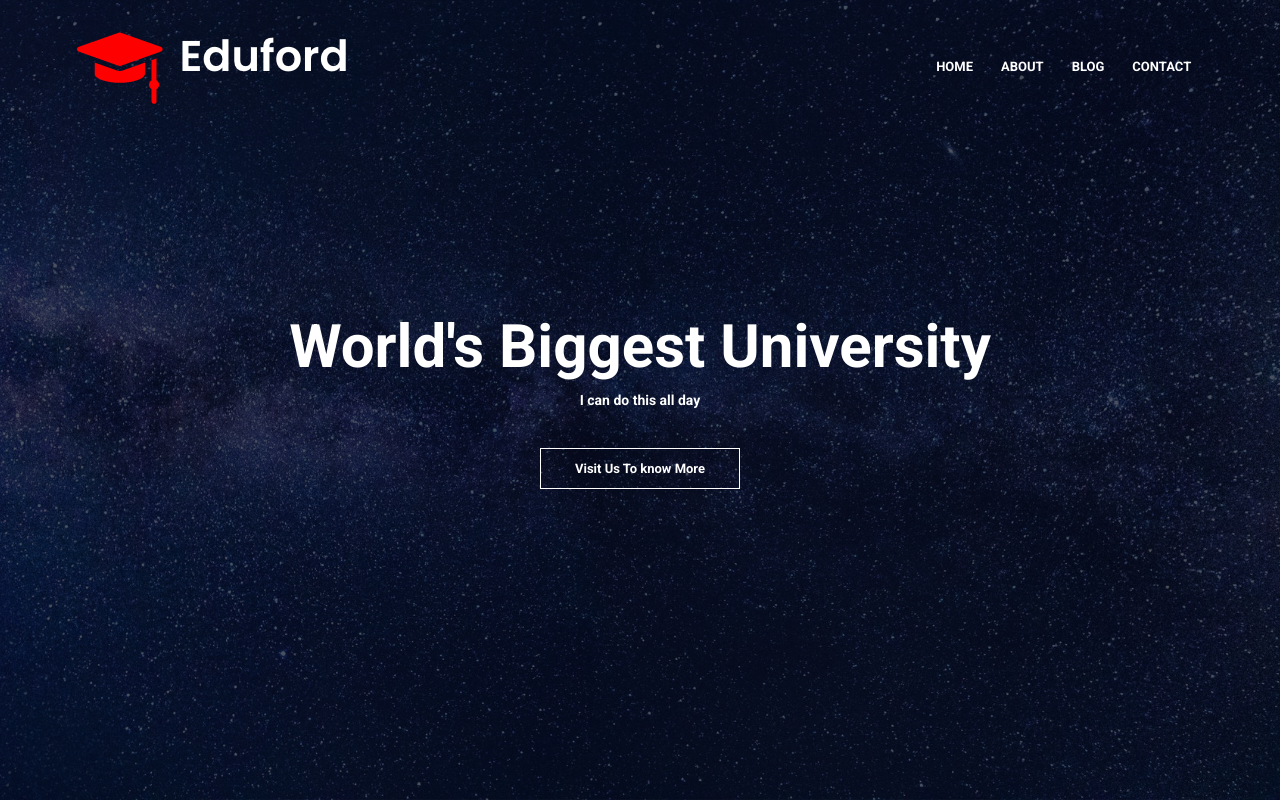
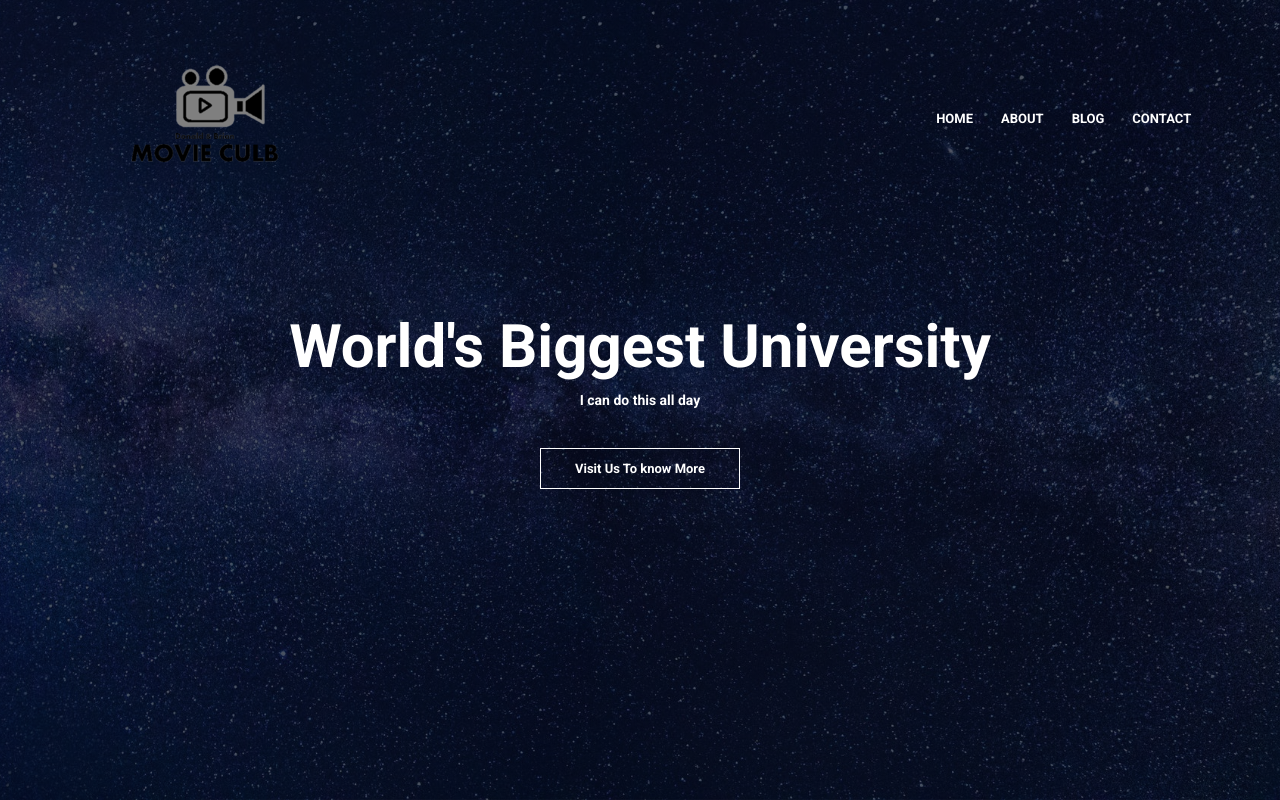
Before and after one commit to qq384936001/DonaldChan.github.io, a plain HTML site: page index.html in a window 1280 px wide. Drawn offline with Linux system fonts and the light colour scheme.

Commit message:
Add files via upload

```diff
--- a/index.html
+++ b/index.html
@@ -14,7 +14,7 @@
 
     <section class="header">
         <nav>
-            <a href="index.html"><img src="images/logo.png"></a>
+            <a href="index.html"><img src="images/unknown-removebg-preview.png"></a>
             <div class="nav-links">
             <ul>
                 <li><a href="">HOME</a></li>
```
